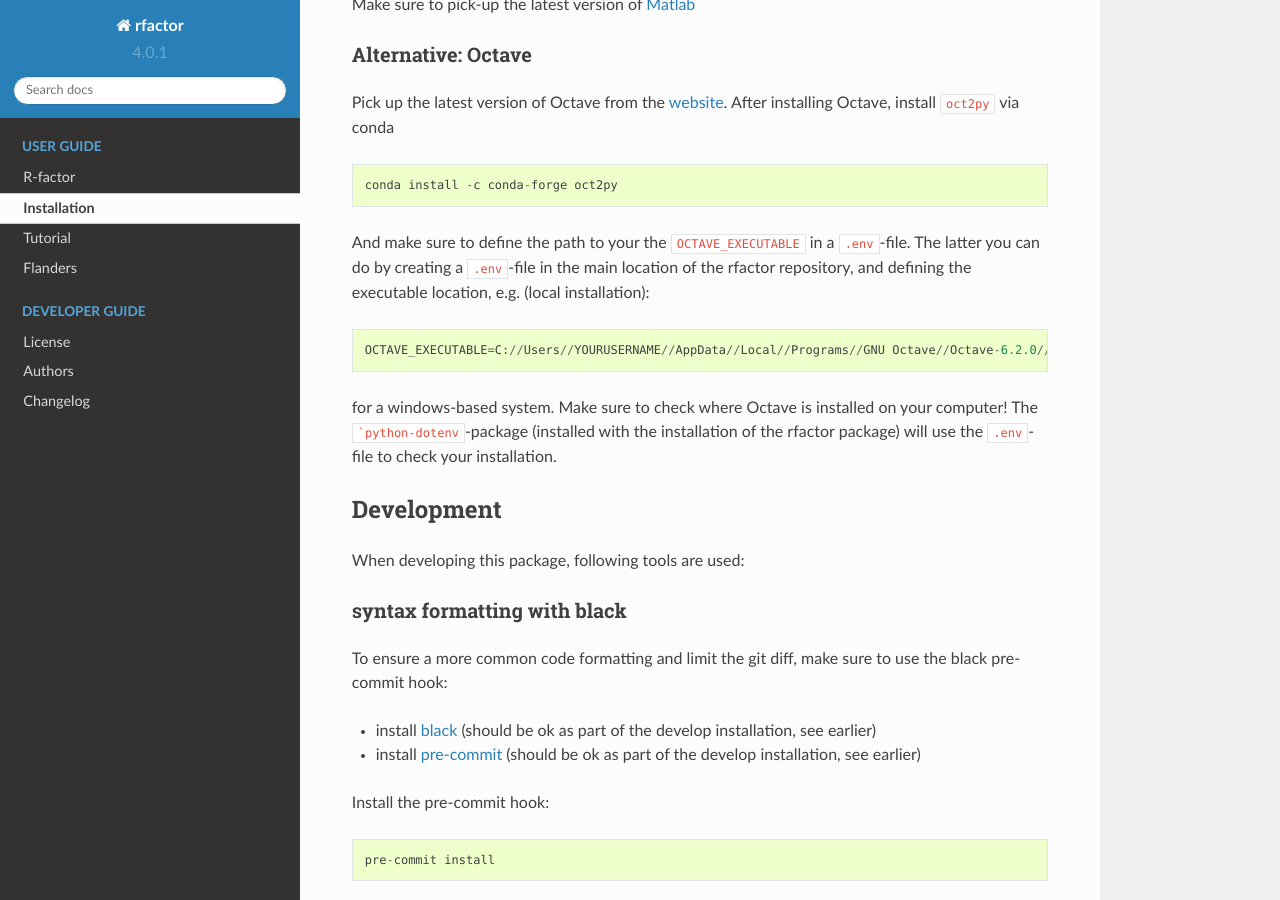
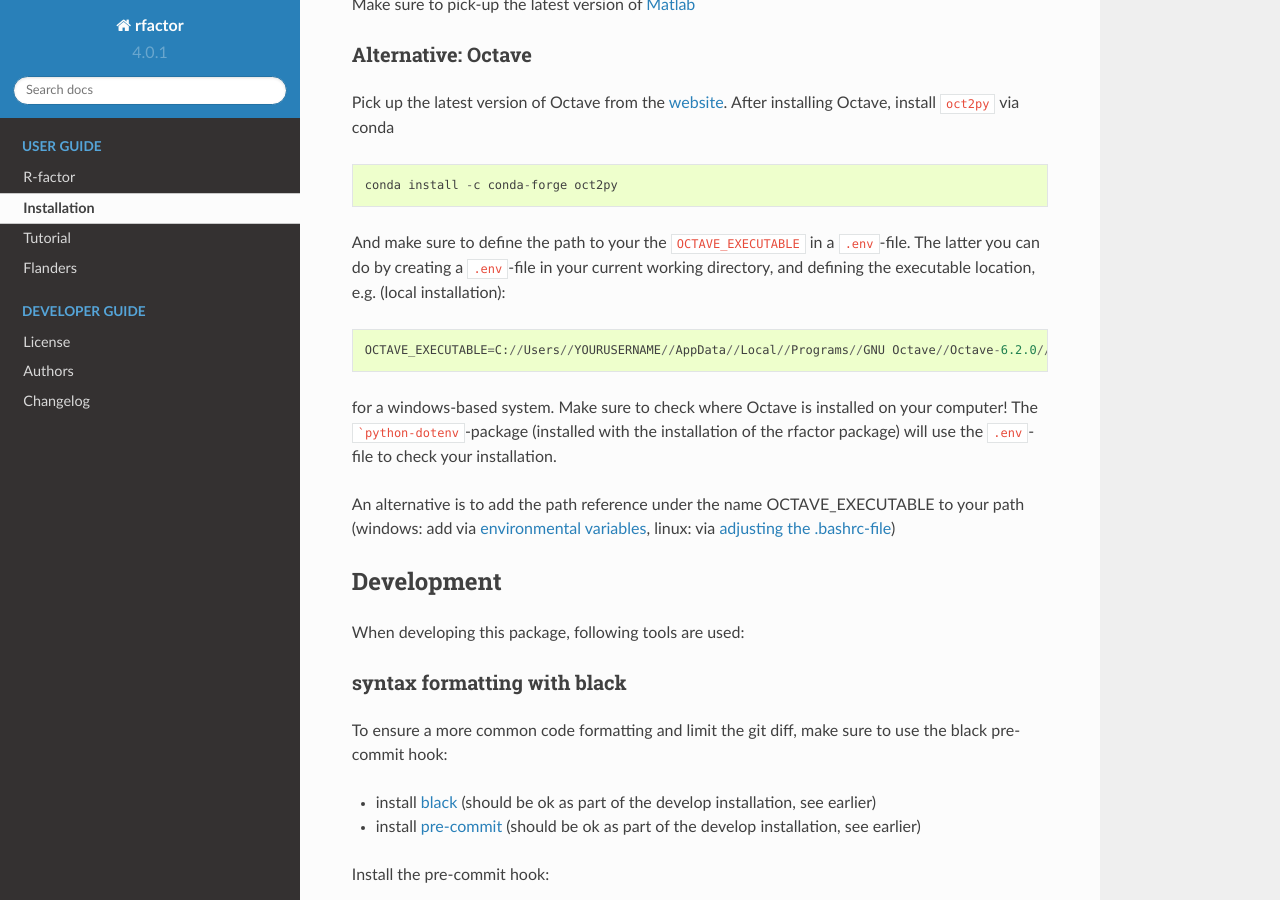
Before and after one commit to watem-sedem/rfactor, a Sphinx documentation site: the page built from docs/installation.rst, in a window 1280 px wide and 900 px high, scrolled down 1078 px. Built offline with Sphinx 7.4.7 and the Read the Docs theme 2.0.0, drawn with Linux system fonts in a browser that asks for light colours; pages that are not in the unit, such as notebooks, are missing from menus; the version number is read from the project's files by our own code.

Commit message:
more info on add path octave

````diff
--- a/docs/installation.rst
+++ b/docs/installation.rst
@@ -67,8 +67,8 @@ Octave, install ``oct2py`` via conda
     conda install -c conda-forge oct2py
 
 And make sure to define the path to your the ``OCTAVE_EXECUTABLE`` in a
-``.env``-file. The latter you can do by creating a ``.env``-file in the main
-location of the rfactor repository, and defining the executable location,
+``.env``-file. The latter you can do by creating a ``.env``-file in your
+current working directory, and defining the executable location,
 e.g. (local installation):
 
 ::
@@ -79,6 +79,10 @@ for a windows-based system. Make sure to check where Octave is installed on
 your computer! The ```python-dotenv``-package (installed with the installation
 of the rfactor package) will use the ``.env``-file to check your installation.
 
+An alternative is to add the path reference under the name OCTAVE_EXECUTABLE
+to your path (windows: add via
+`environmental variables <https://www.computerhope.com/issues/ch000549.htm>`_, linux: via
+`adjusting the .bashrc-file <https://linuxize.com/post/how-to-add-directory-to-path-in-linux/>`_)
 
 Development
 -----------
````
